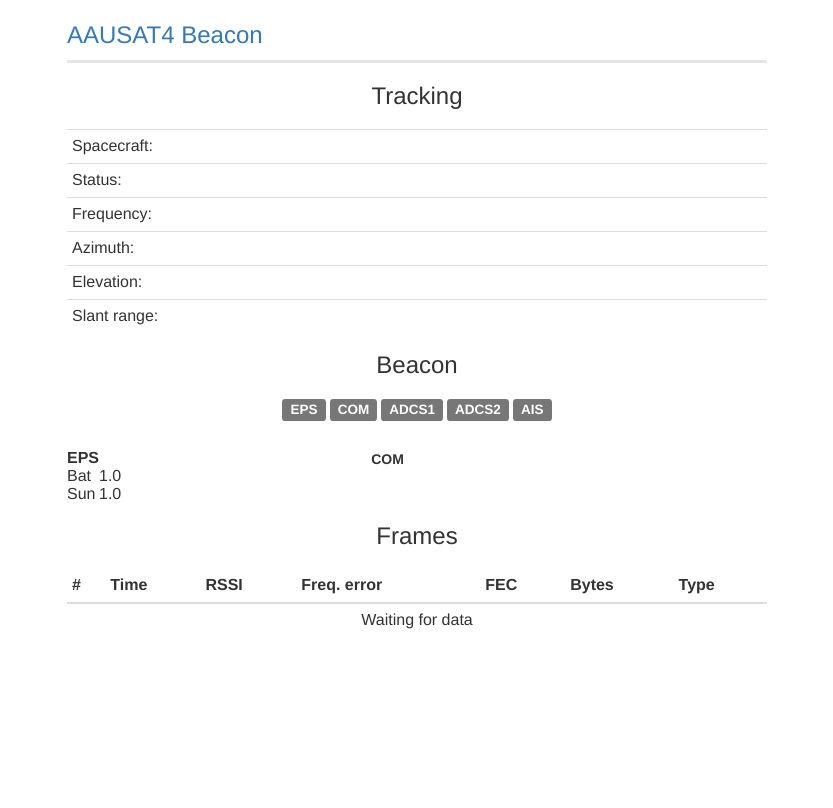
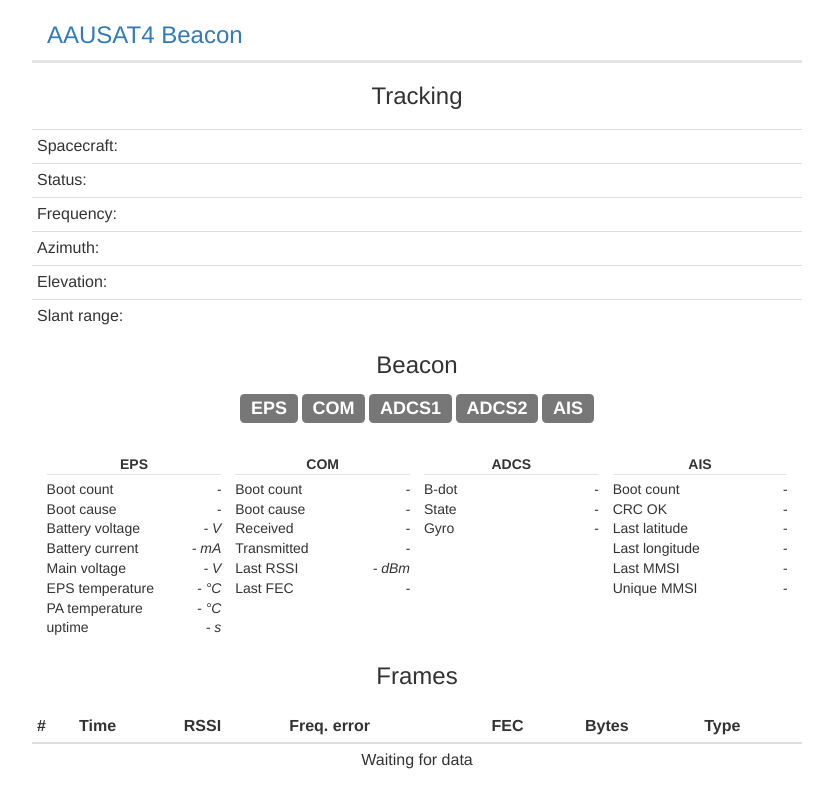
Before and after one commit to satlab/bbctl, a plain HTML site: page web/pages/index.html in a window 1280 px wide. Shown: the whole page, without its empty margins (223-1056 px from the left). Drawn offline with Linux system fonts and the light colour scheme; files that its build step writes are made by us from their sources; no server answers; files whose address does not match are found by name.

Commit message:
bbctl: web: show incoming beacons

```diff
--- a/web/js/bb.js
+++ b/web/js/bb.js
@@ -4,7 +4,6 @@ var get_bbinfo = function ()
             url: '/bb/info',
         success: function(data) {
             $("#bbinfo").text(
-                "Connected to " +
                 data.manufacturer + " " +
                 data.product + " (#" +
                 data.serial + "/" +
@@ -68,10 +67,67 @@ var get_packets = function ()
 
                 // parse beacon
                 if (entry.beacon) {
+                    // EPS
                     if (entry.beacon.eps) {
+			            $("#valid-eps").removeClass().addClass("label label-success");
+                        $("#bcn-eps-bootcount").text(entry.beacon.eps.bootcount);
+                        $("#bcn-eps-bootcause").text(entry.beacon.eps.bootcause);
+                        $("#bcn-eps-battvoltage").text(entry.beacon.eps.battvoltage);
+                        $("#bcn-eps-battcurrent").text(entry.beacon.eps.battcurrent);
+                        $("#bcn-eps-mainvoltage").text(entry.beacon.eps.mainvoltage);
+                        $("#bcn-eps-temp-eps").text(entry.beacon.eps.temp_mean);
+                        $("#bcn-eps-temp-pa").text(entry.beacon.eps.temp_pa);
+                        $("#bcn-eps-uptime").text(entry.beacon.eps.uptime);
+                    } else {
+			            $("#valid-eps").removeClass().addClass("label label-default");
+                        $("[id^=bcn-eps]").text("-");
+                    }
 
+                    // COM
+                    if (entry.beacon.com) {
+			            $("#valid-com").removeClass().addClass("label label-success");
+                        $("#bcn-com-bootcount").text(entry.beacon.com.bootcount);
+                        $("#bcn-com-bootcause").text(entry.beacon.com.bootcause);
+                        $("#bcn-com-rx").text(entry.beacon.com.rx);
+                        $("#bcn-com-tx").text(entry.beacon.com.tx);
+                        $("#bcn-com-rssi").text(entry.beacon.com.last_rssi);
+                        $("#bcn-com-fec").text(entry.beacon.com.last_bit_corr + "/" + entry.beacon.com.last_byte_corr);
+                    } else {
+			            $("#valid-com").removeClass().addClass("label label-default");
+                        $("[id^=bcn-com]").text("-");
                     }
-                    if (entry.beacon.com) {
+
+                    // ADCS1
+                    if (entry.beacon.adcs1) {
+			            $("#valid-adcs1").removeClass().addClass("label label-success");
+                        $("#bcn-adcs1-bdot").text(entry.beacon.adcs1.bdot);
+                        $("#bcn-adcs1-state").text(entry.beacon.adcs1.state);
+                    } else {
+			            $("#valid-adcs1").removeClass().addClass("label label-default");
+                        $("[id^=bcn-adcs1]").text("-");
+                    }
+
+                    // ADCS2
+                    if (entry.beacon.adcs2) {
+			            $("#valid-adcs2").removeClass().addClass("label label-success");
+                        $("#bcn-adcs2-gyro").text(entry.beacon.adcs2.gyro);
+                    } else {
+			            $("#valid-adcs2").removeClass().addClass("label label-default");
+                        $("[id^=bcn-adcs2]").text("-");
+                    }
+
+                    // AIS
+                    if (entry.beacon.ais2) {
+			            $("#valid-ais").removeClass().addClass("label label-success");
+                        $("#bcn-ais-bootcount").text(entry.beacon.ais2.bootcount);
+                        $("#bcn-ais-crcok").text(entry.beacon.ais2.crc_ok);
+                        $("#bcn-ais-lat").text(entry.beacon.ais2.latest_lat);
+                        $("#bcn-ais-long").text(entry.beacon.ais2.latest_long);
+                        $("#bcn-ais-mmsi").text(entry.beacon.ais2.latest_mmsi);
+                        $("#bcn-ais-unique").text(entry.beacon.ais2.unique_mmsi);
+                    } else {
+			            $("#valid-ais").removeClass().addClass("label label-default");
+                        $("[id^=bcn-ais]").text("-");
 
                     }
                 }
--- a/web/pages/index.html
+++ b/web/pages/index.html
@@ -19,24 +19,12 @@
                 <h3 class="sub-header">Tracking</h3>
 
                 <table class="table table-condensed">
-                    <tr>
-                        <td class="col-md-1">Spacecraft:</td><td class="col-md-2" id="spacecraft"/>
-                    </tr>
-                    <tr>
-                        <td class="col-md-1">Status: </td><td class="col-md-2" id="pass"/>
-                    </tr>
-                    <tr>
-                        <td class="col-md-1">Frequency:</td><td class="col-md-2" id="freq"/>
-                    </tr>
-                    <tr>
-                        <td class="col-md-1">Azimuth:</td><td class="col-md-2" id="az"/>
-                    </tr>
-                    <tr>
-                        <td class="col-md-1">Elevation:</td><td class="col-md-2" id="el"/>
-                    </tr>
-                    <tr>
-                        <td class="col-md-1">Slant range:</td><td class="col-md-2" id="slantrange"/>
-                    </tr>
+                    <tr><td class="col-md-1">Spacecraft:</td><td class="col-md-2" id="spacecraft"/></tr>
+                    <tr><td class="col-md-1">Status: </td><td class="col-md-2" id="pass"/></tr>
+                    <tr><td class="col-md-1">Frequency:</td><td class="col-md-2" id="freq"/></tr>
+                    <tr><td class="col-md-1">Azimuth:</td><td class="col-md-2" id="az"/></tr>
+                    <tr><td class="col-md-1">Elevation:</td><td class="col-md-2" id="el"/></tr>
+                    <tr><td class="col-md-1">Slant range:</td><td class="col-md-2" id="slantrange"/></tr>
                 </table>
             </div>
 
@@ -44,29 +32,48 @@
                 <h3 class="sub-header">Beacon</h3>
 
                 <div class="valid">
-                    <h4 style="display: inline;"><span class="label label-default">EPS</span></h4>
-                    <h4 style="display: inline;"><span class="label label-default">COM</span></h4>
-                    <h4 style="display: inline;"><span class="label label-default">ADCS1</span></h4>
-                    <h4 style="display: inline;"><span class="label label-default">ADCS2</span></h4>
-                    <h4 style="display: inline;"><span class="label label-default">AIS</span></h4>
+                    <h3 style="display: inline;"><span id="valid-eps" class="label label-default">EPS</span></h3>
+                    <h3 style="display: inline;"><span id="valid-com" class="label label-default">COM</span></h3>
+                    <h3 style="display: inline;"><span id="valid-adcs1" class="label label-default">ADCS1</span></h3>
+                    <h3 style="display: inline;"><span id="valid-adcs2" class="label label-default">ADCS2</span></h3>
+                    <h3 style="display: inline;"><span id="valid-ais" class="label label-default">AIS</span></h3>
                 </div>
 
-                <div class="row">
-                    <div class="col-md-5">
-                        <table>
-                            <tr>
-                                <td><b>EPS</b></td></td>
-                            </tr>
-                            <tr>
-                                <td>Bat</td><td>1.0</td>
-                            </tr>
-                            <tr>
-                                <td>Sun</td><td>1.0</td>
-                            </tr>
-                        </table>
+                <div class="beacon-container">
+                    <div class="beacon-box">
+		    	<p class="beacon-header">EPS</p>
+			<p class="beacon-field">Boot count<span class="beacon-value"><span id="bcn-eps-bootcount">-</span></span></p>
+			<p class="beacon-field">Boot cause<span class="beacon-value"><span id="bcn-eps-bootcause">-</span></span></p>
+			<p class="beacon-field">Battery voltage<span class="beacon-value"><span id="bcn-eps-battvoltage">-</span> V</span></p>
+			<p class="beacon-field">Battery current<span class="beacon-value"><span id="bcn-eps-battcurrent">-</span> mA</span></p>
+			<p class="beacon-field">Main voltage<span class="beacon-value"><span id="bcn-eps-mainvoltage">-</span> V</span></p>
+			<p class="beacon-field">EPS temperature<span class="beacon-value"><span id="bcn-eps-temp-eps">-</span> &degC</span></p>
+			<p class="beacon-field">PA temperature<span class="beacon-value"><span id="bcn-eps-temp-pa">-</span> &degC</span></p>
+			<p class="beacon-field">uptime<span class="beacon-value"><span id="bcn-eps-uptime">-</span> s</span></p>
                     </div>
-                    <div class="col-md-5">
-                        <p><b>COM</b></p>
+                    <div class="beacon-box">
+		    	<p class="beacon-header">COM</p>
+			<p class="beacon-field">Boot count<span class="beacon-value"><span id="bcn-com-bootcount">-</span></span></p>
+			<p class="beacon-field">Boot cause<span class="beacon-value"><span id="bcn-com-bootcause">-</span></span></p>
+			<p class="beacon-field">Received<span class="beacon-value"><span id="bcn-com-rx">-</span></span></p>
+			<p class="beacon-field">Transmitted<span class="beacon-value"><span id="bcn-com-tx">-</span></span></p>
+			<p class="beacon-field">Last RSSI<span class="beacon-value"><span id="bcn-com-rssi">-</span> dBm</span></p>
+			<p class="beacon-field">Last FEC<span class="beacon-value"><span id="bcn-com-fec">-</span></span></p>
+                    </div>
+                    <div class="beacon-box">
+		    	<p class="beacon-header">ADCS</p>
+			<p class="beacon-field">B-dot<span class="beacon-value"><span id="bcn-adcs1-bdot">-</span></span></p>
+			<p class="beacon-field">State<span class="beacon-value"><span id="bcn-adcs1-state">-</span></span></p>
+			<p class="beacon-field">Gyro<span class="beacon-value"><span id="bcn-adcs2-gyro">-</span></span></p>
+                    </div>
+                    <div class="beacon-box">
+		    	<p class="beacon-header">AIS</p>
+			<p class="beacon-field">Boot count<span class="beacon-value"><span id="bcn-ais-bootcount">-</span></span></p>
+			<p class="beacon-field">CRC OK<span class="beacon-value"><span id="bcn-ais-crcok">-</span></span></p>
+			<p class="beacon-field">Last latitude<span class="beacon-value"><span id="bcn-ais-lat">-</span></span></p>
+			<p class="beacon-field">Last longitude<span class="beacon-value"><span id="bcn-ais-long">-</span></span></p>
+			<p class="beacon-field">Last MMSI<span class="beacon-value"><span id="bcn-ais-mmsi">-</span></span></p>
+			<p class="beacon-field">Unique MMSI<span class="beacon-value"><span id="bcn-ais-unique">-</span></span></p>
                     </div>
                 </div>
             </div>
--- a/web/style/bb.css
+++ b/web/style/bb.css
@@ -30,10 +30,8 @@ body {
 }
 
 /* Customize container */
-@media (min-width: 768px) {
-  .container {
-    max-width: 730px;
-  }
+.container {
+    max-width: 800px;
 }
 
 .valid {
@@ -41,15 +39,33 @@ body {
     text-align: center;
 }
 
-/* Responsive: Portrait tablets and up */
-@media screen and (min-width: 768px) {
-  /* Remove the padding we set earlier */
-  .header {
-    padding-right: 0;
-    padding-left: 0;
-  }
-  /* Space out the masthead */
-  .header {
-    margin-bottom: 20px;
-  }
+.beacon-container {
+    position: relative;
+    text-align: center;
 }
+
+.beacon-box {
+    display: inline-block;
+    width: 24%;
+    vertical-align: top;
+    text-align: left;
+    padding-left: 5px;
+    padding-right: 5px;
+    padding-top: 5px;
+    padding-bottom: 0px;
+}
+
+.beacon-header {
+    text-align: center;
+    font-weight: bold;
+    border-bottom: 1px solid #e5e5e5;
+}
+
+.beacon-field {
+    line-height: 0.7;
+}
+
+.beacon-value {
+    float: right;
+    font-style: italic;
+}
```
Also changed, not shown: 2 other files.
